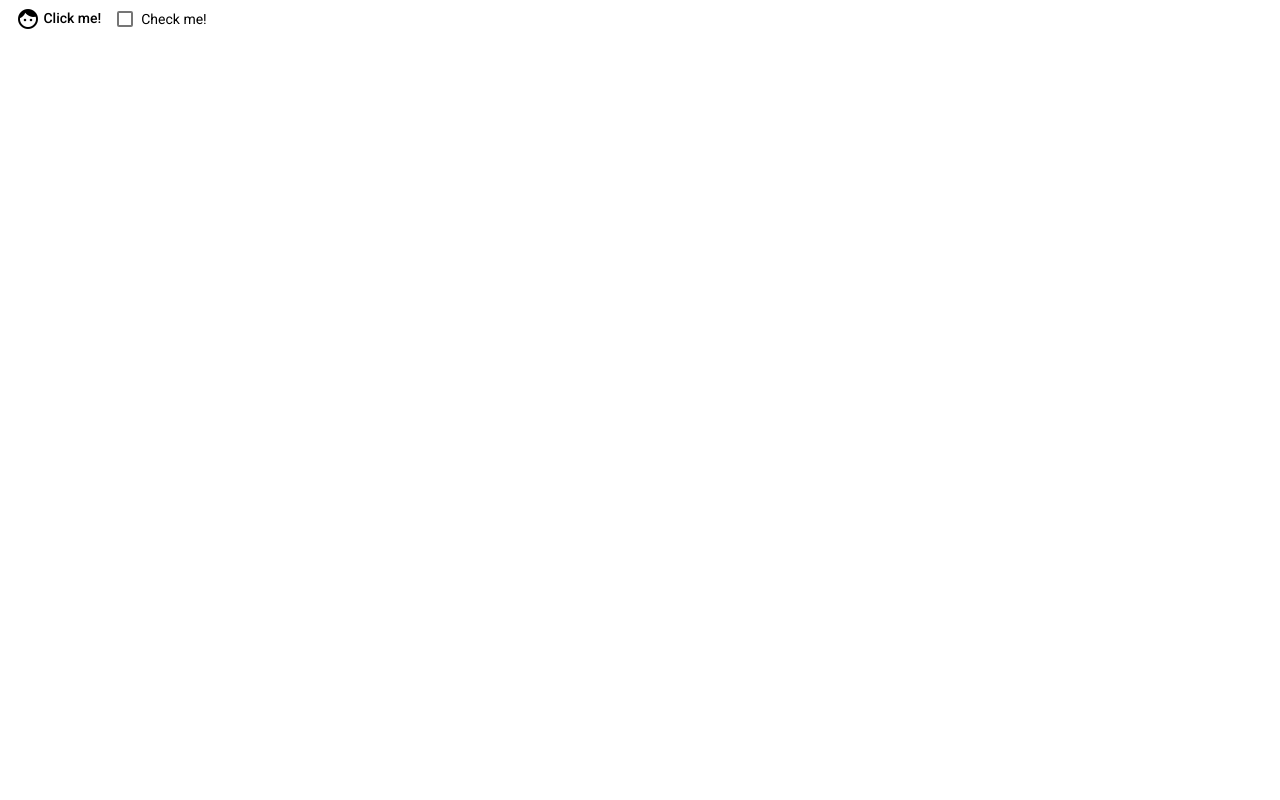
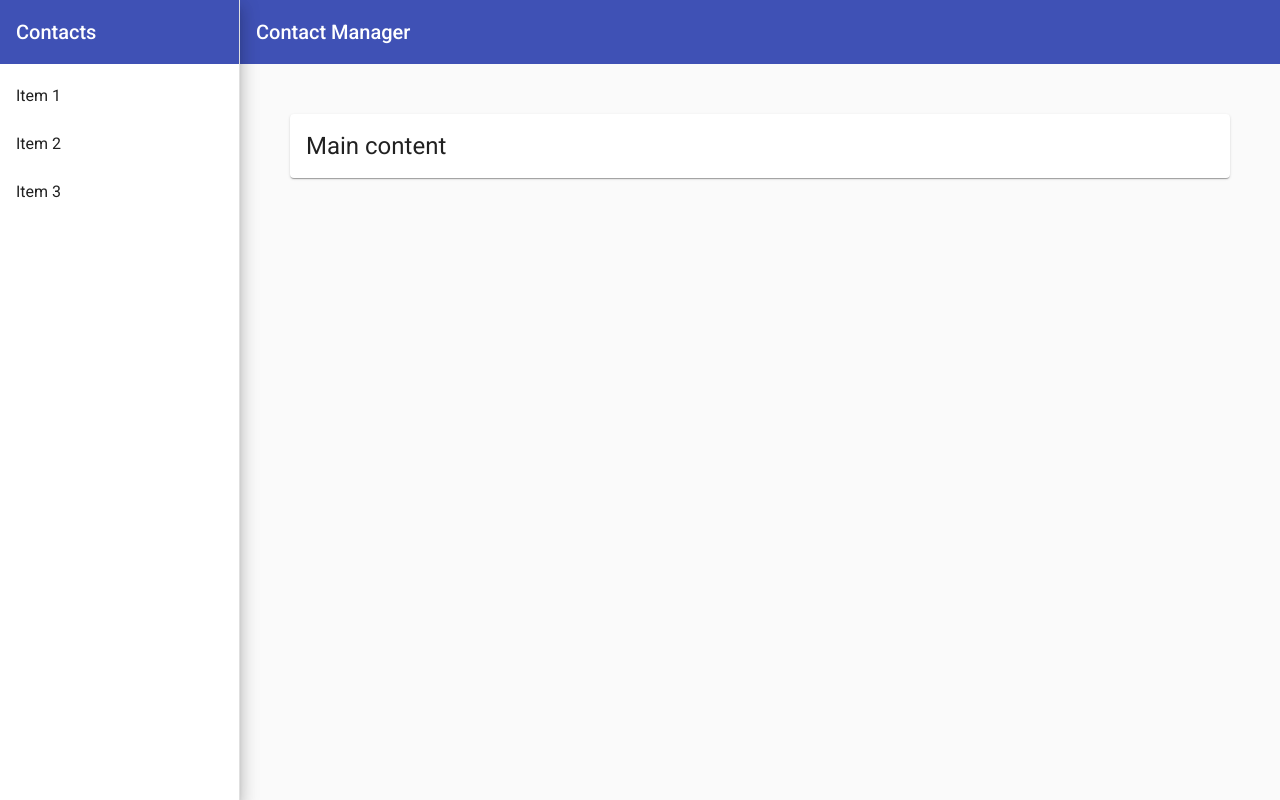
Before and after one commit to Junfusky/contact-manage, an Angular app in the folder app/: page /contact-manager in a window 1280 px wide. Before the commit this address led to /demo/buttons. Built offline with nearby package versions, Linux system fonts and the light colour scheme.

Commit message:
done the layout

```diff
--- a/app/src/app/app-routing.module.ts
+++ b/app/src/app/app-routing.module.ts
@@ -2,8 +2,9 @@
 import { RouterModule, Routes } from '@angular/router';
 
 const routes: Routes = [
+  { path: 'contact-manager', loadChildren: () => import('./contact-manager/contact-manager.module').then(m => m.ContactManagerModule)},
   { path: 'demo', loadChildren: () => import('./demo/demo.module').then(m => m.DemoModule)},
-  { path: '**', redirectTo: 'demo'}
+  { path: '**', redirectTo: 'contact-manager'}
 ];
 
 @NgModule({
--- a/app/src/app/contact-manager/components/main-content/main-content.component.html
+++ b/app/src/app/contact-manager/components/main-content/main-content.component.html
@@ -1 +1,3 @@
-<p>main-content works!</p>
+<mat-card>
+    <h1>Main content</h1>
+</mat-card>
--- a/app/src/app/contact-manager/components/sidenav/sidenav.component.html
+++ b/app/src/app/contact-manager/components/sidenav/sidenav.component.html
@@ -1 +1,20 @@
-<p>sidenav works!</p>
+<mat-drawer-container class="app-sidenav-container" autosize>
+  <mat-drawer #drawer class="app-sidenav mat-elevation-z10"
+                [mode]="isScreenSmall ? 'over' : 'side'"
+                [opened]="!isScreenSmall">
+    <mat-toolbar color="primary">Contacts</mat-toolbar>
+    <mat-list role="list">
+        <mat-list-item role="listitem">Item 1</mat-list-item>
+        <mat-list-item role="listitem">Item 2</mat-list-item>
+        <mat-list-item role="listitem">Item 3</mat-list-item>
+      </mat-list>
+
+  </mat-drawer>
+
+  <div class="app-sidenav-content">
+    <app-toolbar (toggleSidenav)="drawer.toggle()"></app-toolbar>
+    <div class="wrapper">
+      <router-outlet></router-outlet>
+    </div>
+  </div>
+</mat-drawer-container>
--- a/app/src/app/contact-manager/components/sidenav/sidenav.component.scss
+++ b/app/src/app/contact-manager/components/sidenav/sidenav.component.scss
@@ -0,0 +1,22 @@
+.app-sidenav-container {
+    flex: 1;
+
+    width: 100%;
+    min-width: 100%;
+    height: 100%;
+    min-height: 100%;
+
+    .app-sidenav-content {
+        display: flex;
+        height: 100%;
+        flex-direction: column;
+      }
+
+    .app-sidenav {
+    width: 240px;
+    }
+
+    .wrapper {
+      margin: 50px;
+    }
+}
--- a/app/src/app/contact-manager/components/sidenav/sidenav.component.ts
+++ b/app/src/app/contact-manager/components/sidenav/sidenav.component.ts
@@ -1,4 +1,6 @@
+import { BreakpointObserver, BreakpointState, Breakpoints } from '@angular/cdk/layout';
 import { Component, OnInit } from '@angular/core';
+
 
 @Component({
   selector: 'app-sidenav',
@@ -7,9 +9,17 @@
 })
 export class SidenavComponent implements OnInit {
 
-  constructor() { }
+  showFiller = false;
+  isScreenSmall: boolean;
+
+  constructor(private breakpointObserver: BreakpointObserver) { }
 
   ngOnInit(): void {
+    this.breakpointObserver
+      .observe([Breakpoints.XSmall])
+      .subscribe((state: BreakpointState) => {
+        this.isScreenSmall = state.matches;
+      })
   }
 
 }
--- a/app/src/app/contact-manager/components/toolbar/toolbar.component.html
+++ b/app/src/app/contact-manager/components/toolbar/toolbar.component.html
@@ -1 +1,6 @@
-<p>toolbar works!</p>
+<mat-toolbar color="primary">
+    <button mat-button class="sidenav-toggle" (click)="toggleSidenav.emit()">
+        <mat-icon>menu</mat-icon>
+    </button>
+    <span>Contact Manager</span>
+</mat-toolbar>
--- a/app/src/app/contact-manager/components/toolbar/toolbar.component.scss
+++ b/app/src/app/contact-manager/components/toolbar/toolbar.component.scss
@@ -0,0 +1,23 @@
+$iconWidth: 56px;
+
+.sidenav-toggle {
+    display: none;
+
+    padding: 0;
+    margin: 8px;
+    min-width: $iconWidth;
+
+    @media (max-width: 599px) {
+        display: flex;
+        align-items: center;
+        justify-content: center;
+    }
+
+    mat-icon {
+        font-size: 30px;
+        height: $iconWidth;
+        width: $iconWidth;
+        line-height: $iconWidth;
+        color: white;
+    }
+}
--- a/app/src/app/contact-manager/components/toolbar/toolbar.component.ts
+++ b/app/src/app/contact-manager/components/toolbar/toolbar.component.ts
@@ -1,4 +1,4 @@
-import { Component, OnInit } from '@angular/core';
+import { Component, OnInit, Output, EventEmitter } from '@angular/core';
 
 @Component({
   selector: 'app-toolbar',
@@ -7,6 +7,7 @@
 })
 export class ToolbarComponent implements OnInit {
 
+  @Output() toggleSidenav = new EventEmitter()
   constructor() { }
 
   ngOnInit(): void {
--- a/app/src/app/contact-manager/contact-manager-app.component.ts
+++ b/app/src/app/contact-manager/contact-manager-app.component.ts
@@ -3,9 +3,7 @@
 @Component({
   selector: 'app-contact-manager-app',
   template: `
-    <p>
-      contact-manager-app works!
-    </p>
+    <app-sidenav></app-sidenav>
   `,
   styles: [
   ]
--- a/app/tsconfig.json
+++ b/app/tsconfig.json
@@ -6,6 +6,7 @@
     "outDir": "./dist/out-tsc",
     "forceConsistentCasingInFileNames": true,
     "strict": true,
+    "strictPropertyInitialization": false,
     "noImplicitOverride": true,
     "noPropertyAccessFromIndexSignature": true,
     "noImplicitReturns": true,
```
Also changed, not shown: app/src/app/contact-manager/contact-manager.module.ts (+19 -2 lines).
